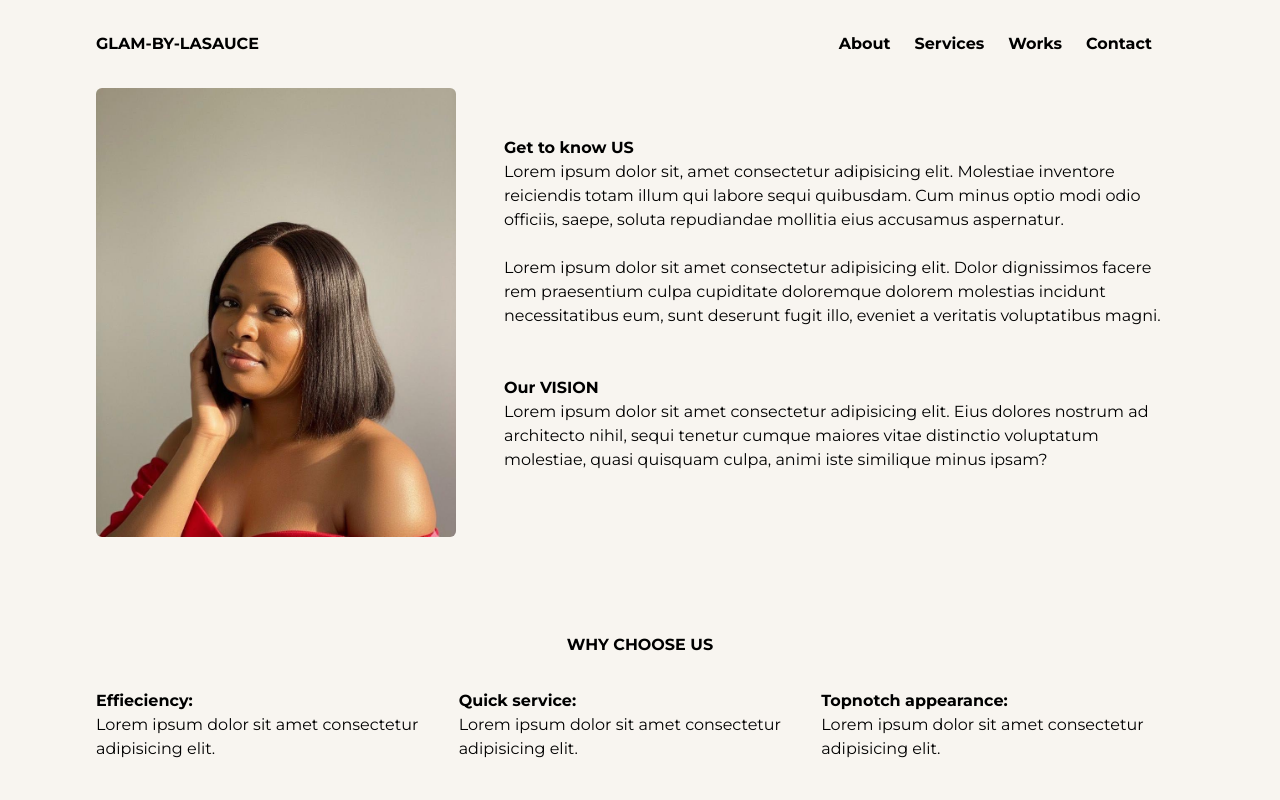
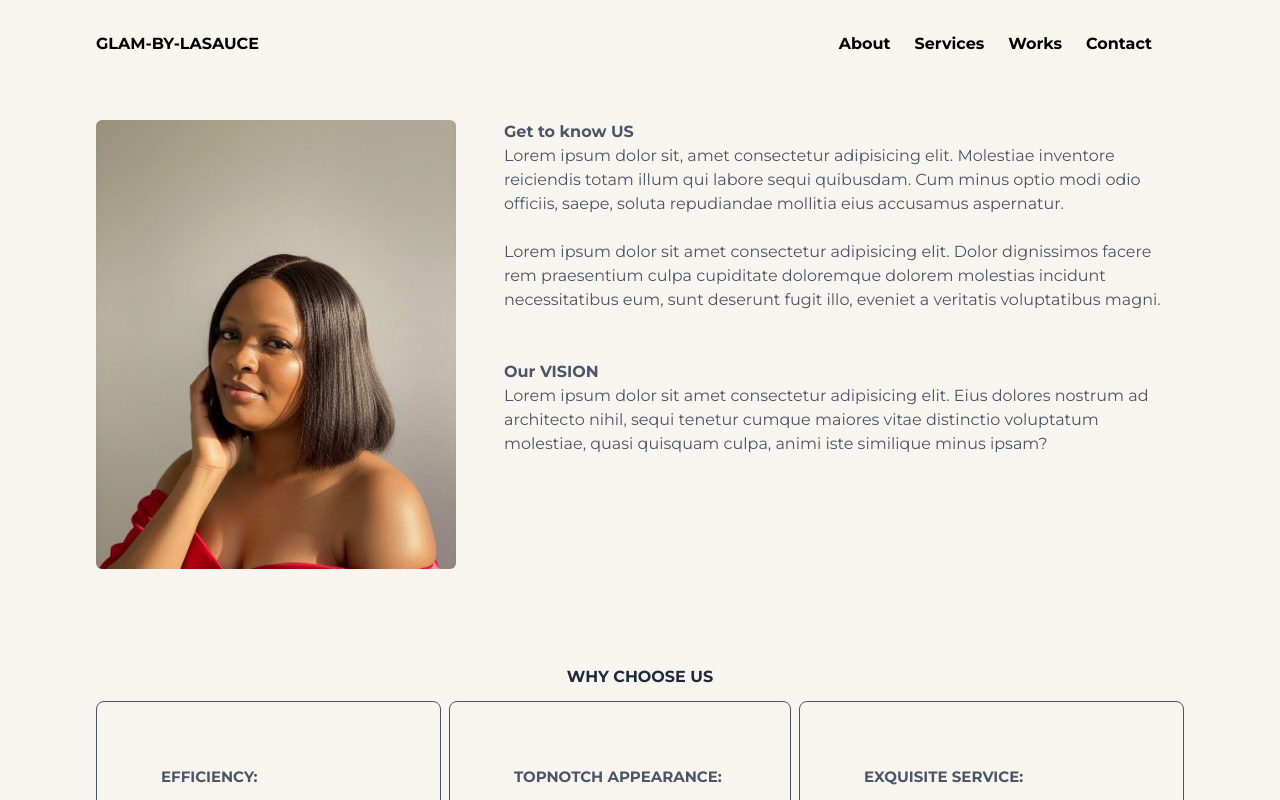
Before and after one commit to ernestkris6/GlamByLaSauce, a React (Vite) app: page /about in a window 1280 px wide. Shown: the top 800 px of the page. Built offline with nearby package versions, Linux system fonts and the light colour scheme; a web font is replaced by a local one.

Commit message:
finishing touches on about page

```diff
--- a/src/Pages/About.jsx
+++ b/src/Pages/About.jsx
@@ -3,21 +3,21 @@ import succy from '../assets/succy.jpg'
 
 export default function About() {
   return (
-    <div className='px-6 md:px-10 lg:px-24'>
-      <div className='text-center mb-8 md:hidden'>
+    <div className='px-6 md:px-10 lg:px-24 mt-8'>
+      <div className='text-center text-gray-600  mb-8 md:hidden'>
         <h1>ABOUT <strong>US</strong></h1>
       </div>
 
      <div className='flex flex-col md:flex-row gap-12 mb-12'>
           <img className='w-full md:max-w-[360px] rounded-md' src={succy} alt="" />
-            <div className='items-center justify-center md:mt-12'>
+            <div className='items-center text-gray-600  justify-center'>
               <h1 className='font-bold'>Get to know US</h1>
             <p>Lorem ipsum dolor sit, amet consectetur adipisicing elit. Molestiae inventore reiciendis totam illum qui labore sequi quibusdam. Cum minus optio modi odio officiis, saepe, soluta repudiandae mollitia eius accusamus aspernatur.</p> <br />
 
             <p>Lorem ipsum dolor sit amet consectetur adipisicing elit. Dolor dignissimos facere rem praesentium culpa cupiditate doloremque dolorem molestias incidunt necessitatibus eum, sunt deserunt fugit illo, eveniet a veritatis voluptatibus magni.</p>
 
             <div className='mt-6 md:mt-12'>
-              <h2 className='text-start font-bold'>Our VISION</h2>
+              <h2 className='text-start text-gray-600  font-bold'>Our VISION</h2>
 
             <p>Lorem ipsum dolor sit amet consectetur adipisicing elit. Eius dolores nostrum ad architecto nihil, sequi tenetur cumque maiores vitae distinctio voluptatum molestiae, quasi quisquam culpa, animi iste similique minus ipsam?</p>
             </div>
@@ -26,23 +26,26 @@ export default function About() {
 
 
       <div className='pt-12 mb-12'>
-        <h2 className='font-bold pb-0 text-center'>WHY CHOOSE US</h2>
-        <div className='flex flex-col md:grid md:grid-cols-[1fr_1fr_1fr]'>
-        <div className='py-8'>
-          <p className='font-bold'>Effieciency:</p>
-        <p>Lorem ipsum dolor sit amet consectetur adipisicing elit. </p>
+        <h2 className='font-bold pb-3 text-gray-800  text-center'>WHY CHOOSE US</h2>
+
+        <div className='flex flex-col md:flex-row mb-20'>
+        <div className='border rounded-lg px-10 md:px-16 py-8 sm:py-16 flex flex-col gap-5 text-[15px] hover:bg-amber-700 hover:text-white duration-500 text-gray-600 cursor-pointer'>
+          <b>EFFICIENCY:</b>
+          <p>Streamlined Appointment Scheduling That fits into Your Busy Lifestyle</p>
         </div>
 
-        <div className='py-8'>
-          <p className='font-bold'>Quick service:</p>
-        <p>Lorem ipsum dolor sit amet consectetur adipisicing elit. </p>
+        <div className='border rounded-lg mt-2 mb-2 md:mt-0 md:mb-0 md:ml-2 md:mr-2 px-10 md:px-16 py-8 sm:py-16 flex flex-col gap-5 text-[15px] hover:bg-amber-700 hover:text-white duration-500 text-gray-600 cursor-pointer'>
+        <b>TOPNOTCH APPEARANCE:</b>
+        <p>Access to A Network Of Trusted
+        Healthcare Professionals In Your Area.</p>
         </div>
 
-        <div className='py-8'>
-          <p className='font-bold'>Topnotch appearance:</p>
-        <p>Lorem ipsum dolor sit amet consectetur adipisicing elit. </p>
+        <div className='border rounded-lg px-10 md:px-16 py-8 sm:py-16 flex flex-col gap-5 text-[15px] hover:bg-amber-700 hover:text-white duration-500 text-gray-600 cursor-pointer'>
+        <b>EXQUISITE SERVICE:</b>
+        <p>Tailored Recommendations and Reminders
+        To Help You Stay On Top of Your Health.</p>
         </div>
-        </div>
+      </div>
       </div>
     </div>
   )
--- a/src/ui/Header.jsx
+++ b/src/ui/Header.jsx
@@ -1,20 +1,33 @@
 import React from 'react'
-import { Link } from 'react-router-dom'
+import { NavLink } from 'react-router-dom'
 import Logo from '../ui/Logo'
 
 export default function Header() {
+
+  //items-center justify-between text-sm py-4 mb-5 border-b border-b-gray-400
   return (
     <div className='flex justify-between px-6 md:px-10 lg:px-24 py-8'>
       <Logo />
-      <div className='hidden sm:block space-x-6 mx-8'>
-        <Link className='font-bold text-black hover:text-amber-800' to='about'>About</Link>
 
-      {/* <Link className={({ isActive}) => (isActive ? 'font-bold text-black hover:text-amber-800' : 'font-bold text-black hover:text-amber-800')} to='about'>About</Link> */}
+      <ul className='hidden md:flex space-x-6 mx-8'>
+       <li>
+         <NavLink className='font-bold text-black hover:text-amber-800' to='about'>About</NavLink>
+       </li>
+      {/* <NavLink className={({ isActive}) => (isActive ? 'font-bold text-black hover:text-amber-800' : 'font-bold text-black hover:text-amber-800')} to='about'>About</NavLink> */}
 
-        <Link className='font-bold text-black hover:text-amber-800' to='services'>Services</Link>
-        <Link className='font-bold text-black hover:text-amber-800' to='works'>Works</Link>
-        <Link className='font-bold text-black hover:text-amber-800' to='contact'>Contact</Link>
-      </div>
+        <li>
+          <NavLink className='font-bold text-black hover:text-amber-800' to='services'>Services</NavLink>
+          <hr className='border-none outline-none h-0.5 bg-primary w-3/5 m-auto hidden'/>
+        </li>
+
+        <li>
+          <NavLink className='font-bold text-black hover:text-amber-800' to='works'>Works</NavLink>
+        </li>
+
+        <li>
+          <NavLink className='font-bold text-black hover:text-amber-800' to='contact'>Contact</NavLink>
+        </li>
+      </ul>
     </div>
   )
 }
```
